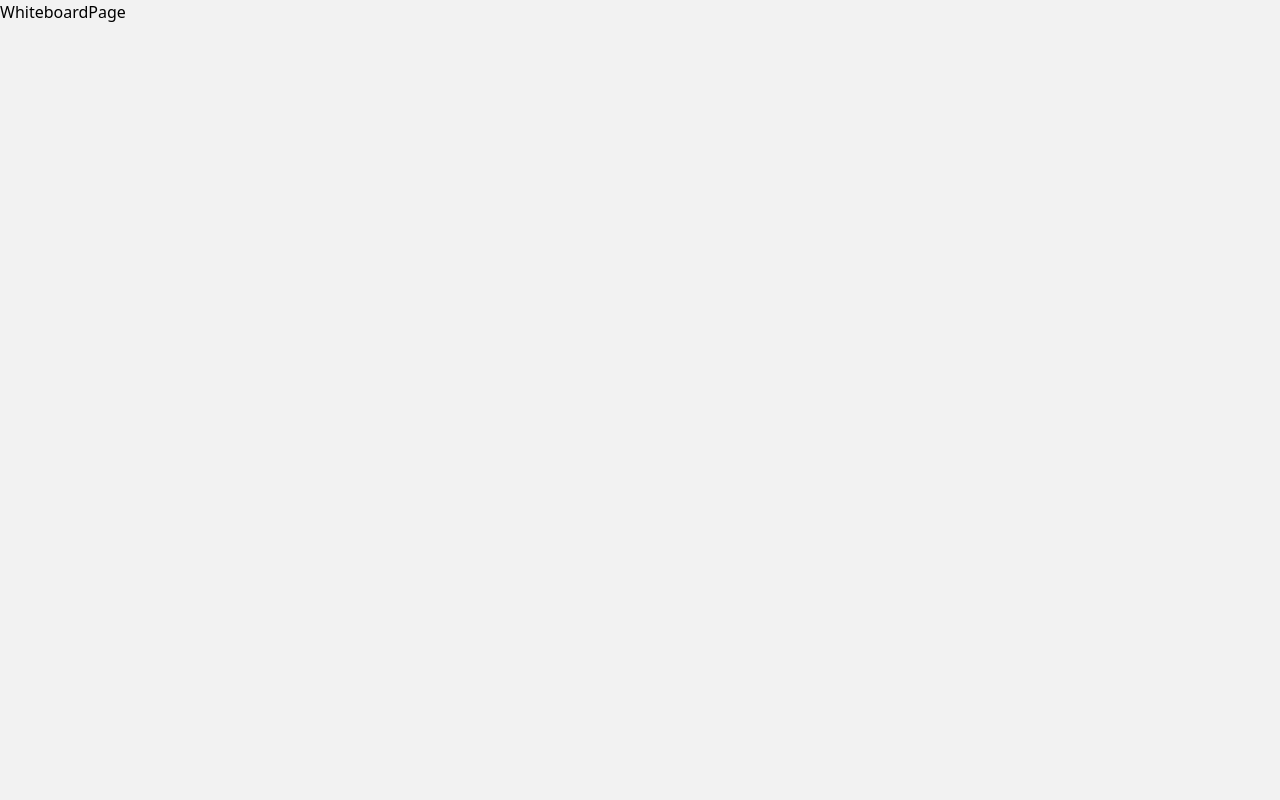
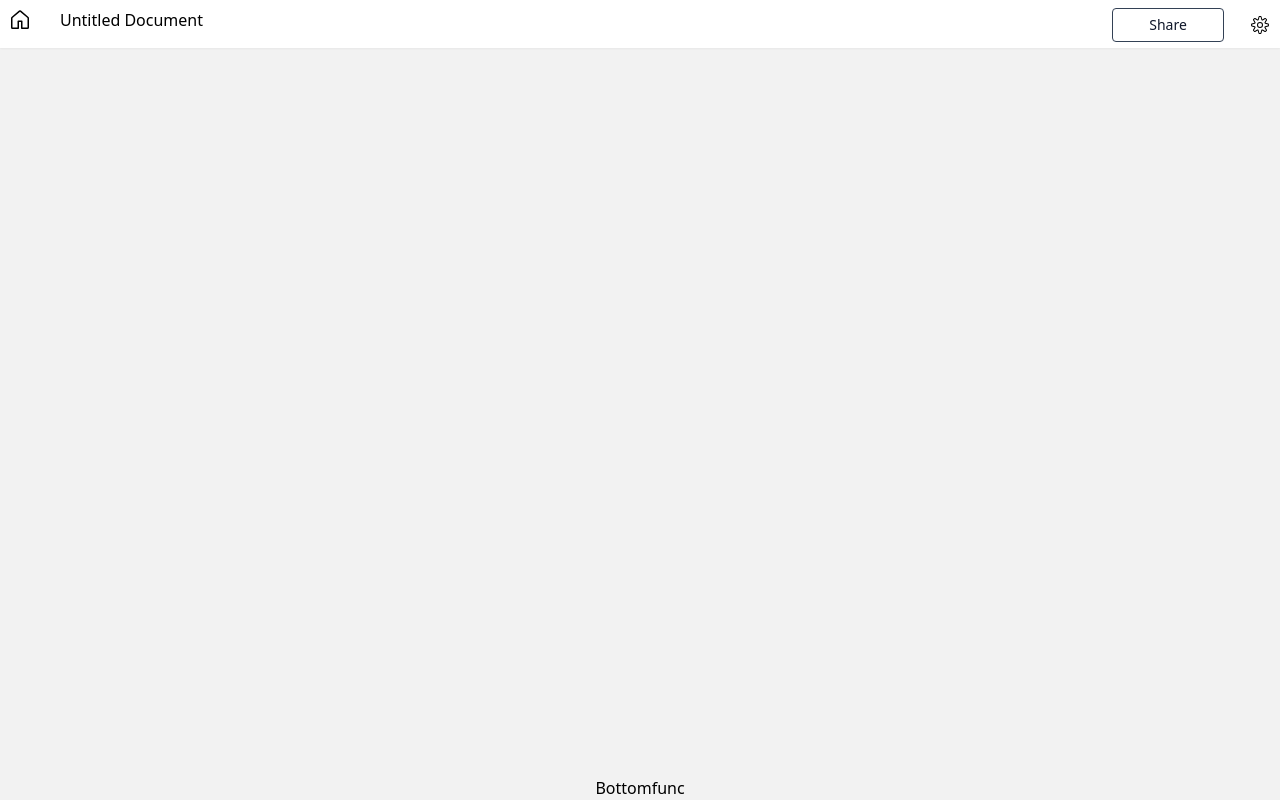
Before and after one commit to Danny123-coder-spec/whiteboard, a React (Vite) app: page /whiteboard/1 in a window 1280 px wide. Built offline with nearby package versions, Linux system fonts and the light colour scheme.

Commit message:
On WhiteBoard

```diff
--- a/package.json
+++ b/package.json
@@ -13,7 +13,7 @@
     "@radix-ui/react-dialog": "^1.1.1",
     "class-variance-authority": "^0.7.0",
     "clsx": "^2.1.1",
-    "fabric": "^6.0.2",
+    "fabric": "^5.3.0",
     "lucide-react": "^0.417.0",
     "react": "^18.3.1",
     "react-dom": "^18.3.1",
@@ -23,6 +23,7 @@
     "tailwindcss-animate": "^1.0.7"
   },
   "devDependencies": {
+    "@types/fabric": "^5.3.8",
     "@types/react": "^18.3.3",
     "@types/react-dom": "^18.3.0",
     "@typescript-eslint/eslint-plugin": "^7.15.0",
--- /dev/null
+++ b/src/components/Bottomfunc.tsx
@@ -0,0 +1,9 @@
+import React from 'react'
+
+const Bottomfunc = () => {
+  return (
+    <div>Bottomfunc</div>
+  )
+}
+
+export default Bottomfunc
--- /dev/null
+++ b/src/components/nav/WhiteboardNav.tsx
@@ -0,0 +1,37 @@
+import React from "react";
+import { FiUser } from "react-icons/fi";
+import { CiSettings } from "react-icons/ci";
+import { GoHome } from "react-icons/go";
+import { Link } from "react-router-dom";
+
+const WhiteboardNav = () => {
+  return (
+    <div className="bg-white p-2 h-[3rem] w-full shadow-sm flex items-start justify-between">
+      <div className="flex item-center gap-7">
+        <Link to="/">
+          <GoHome size={24} />
+        </Link>
+
+        <span className="text-base">
+            Untitled Document
+
+        </span>
+      </div>
+      <div className="flex items-center gap-6">
+        <div className="cursor-pointer">
+          <button
+            onClick={() => {}}
+            className="p-1.5 text-sm border border-slate-700 bg-transparent text-slate-900 w-[7rem] rounded"
+          >
+            Share
+          </button>
+        </div>
+        <div className="cursor-pointer">
+          <CiSettings size={24} />
+        </div>
+      </div>
+    </div>
+  );
+};
+
+export default WhiteboardNav;
--- a/src/pages/WhiteboardPage.tsx
+++ b/src/pages/WhiteboardPage.tsx
@@ -1,9 +1,33 @@
-import React from 'react'
+import React from "react";
+import WhiteboardNav from "../components/nav/WhiteboardNav";
+import Bottomfunc from "../components/Bottomfunc";
+
 
 const WhiteboardPage = () => {
+//   const canvasRef = React.useRef<HTMLCanvasElement | null>(null);
+
+//   React.useEffect(() => {
+//     const canvasInstance = useCanvas();
+//     if (canvasRef.current) {
+//       canvasInstance.initCanvas(canvasRef.current);
+//     }
+//   }, []);
+
   return (
-    <div>WhiteboardPage</div>
-  )
-}
+    <div className="flex flex-col min-h-screen">
+      <WhiteboardNav />
+      <main className="flex-grow relative">
+        {/* <canvas
+          id="editingCanvas"
+          ref={canvasRef}
+          className="absolute top-0 left-0 w-full h-full"
+        /> */}
+      </main>
+      <div className="bottom-0 left-0 w-full flex items-center justify-center fixed">
+        <Bottomfunc />
+      </div>
+    </div>
+  );
+};
 
-export default WhiteboardPage
+export default WhiteboardPage;
```
Also changed, not shown: src/hooks/useCanvas.ts (added, +268 -0 lines), src/pages/homepage/Home.tsx (+17 -4 lines), 1 other file (tests, documents, lock files or other folders).
